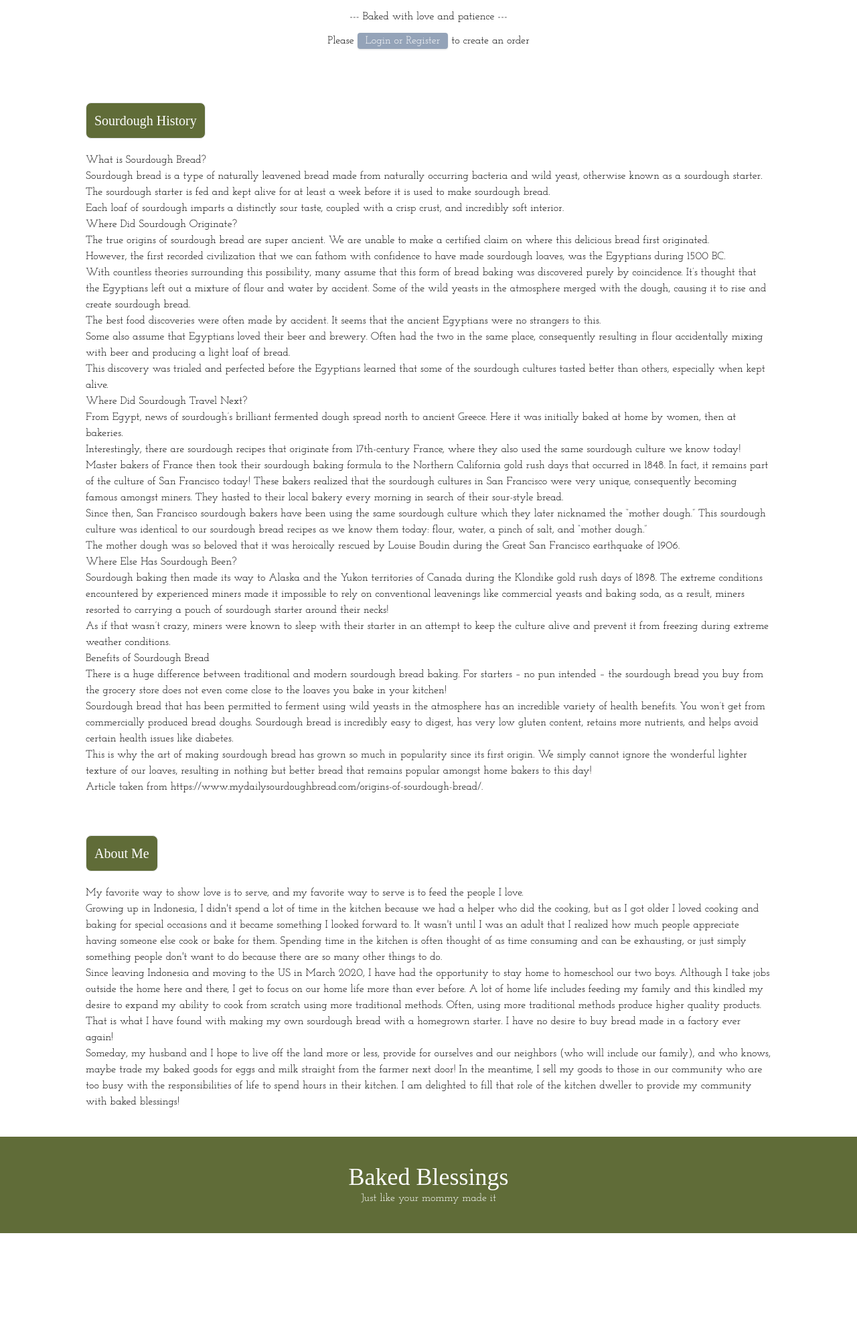
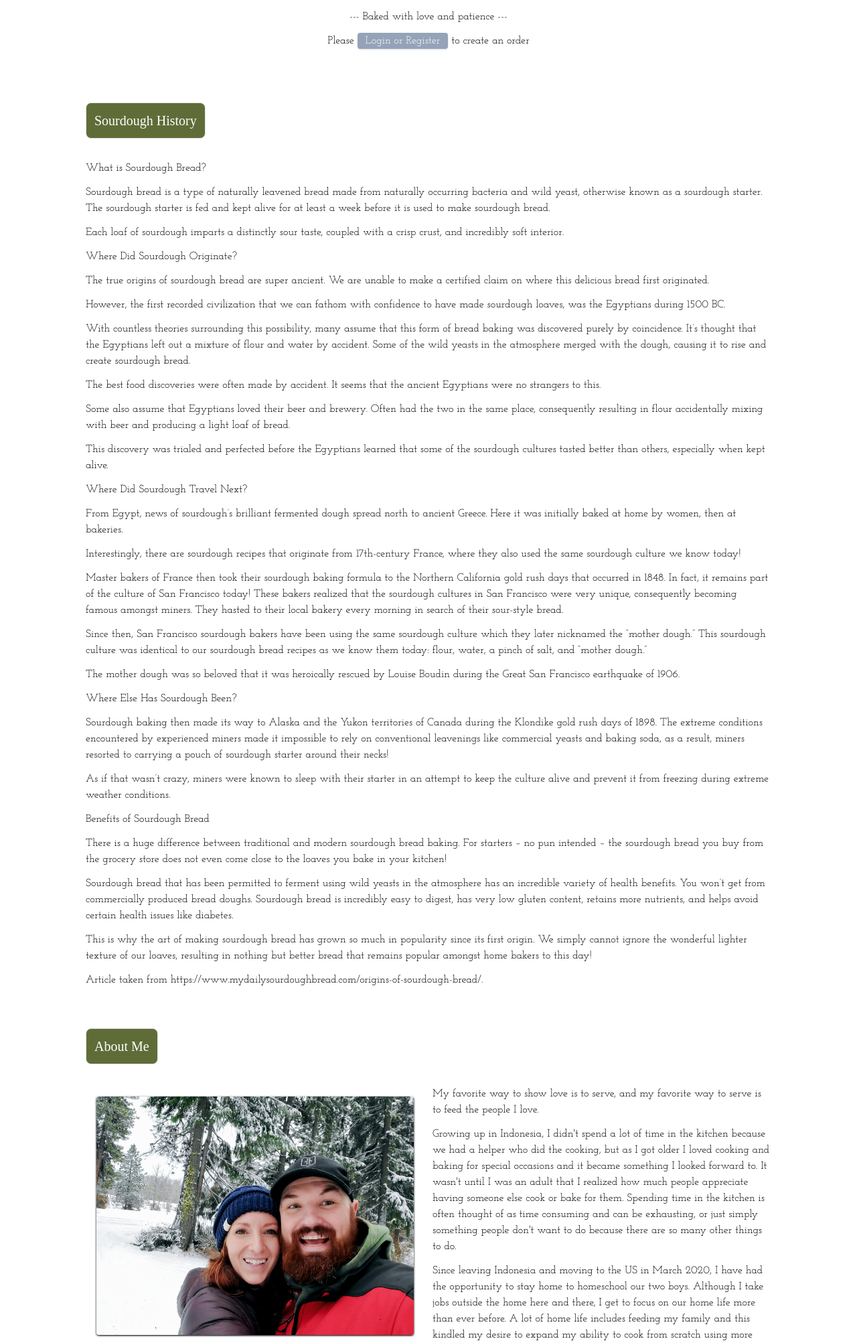
Before and after one commit to tylerthibault/bakedblessings, a Flask app: page / in a window 1280 px wide. Shown: the part 1313-3318 px from the top of the page at 67% size. Before the commit the page ends 3154 px from the top, so only its background shows below. Run offline with Flask 2, Linux system fonts and the light colour scheme; data that the repository does not hold is empty; some libraries are stand-ins or nearby versions; some web fonts are replaced.

Commit message:
update to about me and history

```diff
--- a/flask_app/templates/components/about_me.html
+++ b/flask_app/templates/components/about_me.html
@@ -1,7 +1,11 @@
-<div id="aboutme">
+<div class="flex flex-col gap-3" id="aboutme">
     <h2 class="section-header">About Me</h2>
+    <div class="flex flex-col md:grid grid-cols-2 gap-3">
+        <div class="p-4">
+        <img class="rounded shadow shadow-black" src="{{ url_for('static', filename='img/aboutme.jpg') }}" alt="about me">
+        </div>
+        <div class="flex flex-col gap-3">
             <p>My favorite way to show love is to serve, and my favorite way to serve is to feed the people I love.</p>
-
             <p>
                 Growing up in Indonesia, I didn't spend a lot of time in the kitchen because we had a helper who did the cooking,
                 but as I got older I loved cooking and baking for special occasions and it became something I looked forward to. It
@@ -9,7 +13,6 @@
                 Spending time in the kitchen is often thought of as time consuming and can be exhausting, or just simply something
                 people don't want to do because there are so many other things to do.
             </p>
-
             <p>
                 Since leaving Indonesia and moving to the US in March 2020, I have had the opportunity to stay home to homeschool
                 our two boys. Although I take jobs outside the home here and there, I get to focus on our home life more than ever
@@ -18,7 +21,6 @@
                 is what I have found with making my own sourdough bread with a homegrown starter. I have no desire to buy bread made
                 in a factory ever again!
             </p>
-
             <p>
                 Someday, my husband and I hope to live off the land more or less, provide for ourselves and our neighbors (who will
                 include our family), and who knows, maybe trade my baked goods for eggs and milk straight from the farmer next door!
@@ -26,5 +28,7 @@
                 spend hours in their kitchen. I am delighted to fill that role of the kitchen dweller to provide my community with
                 baked blessings!
             </p>
+        </div>
+    </div>
 
 </div>
--- a/flask_app/templates/components/history.html
+++ b/flask_app/templates/components/history.html
@@ -1,4 +1,4 @@
-<div id="history">
+<div class="flex flex-col gap-3" id="history">
     <h2 class="section-header">Sourdough History</h2>
 
     <p>What is Sourdough Bread?</p>
```
Also changed, not shown: flask_app/static/img/aboutme.jpg (added), 1 other file. Lines whose indentation alone changed are shown as unchanged.
